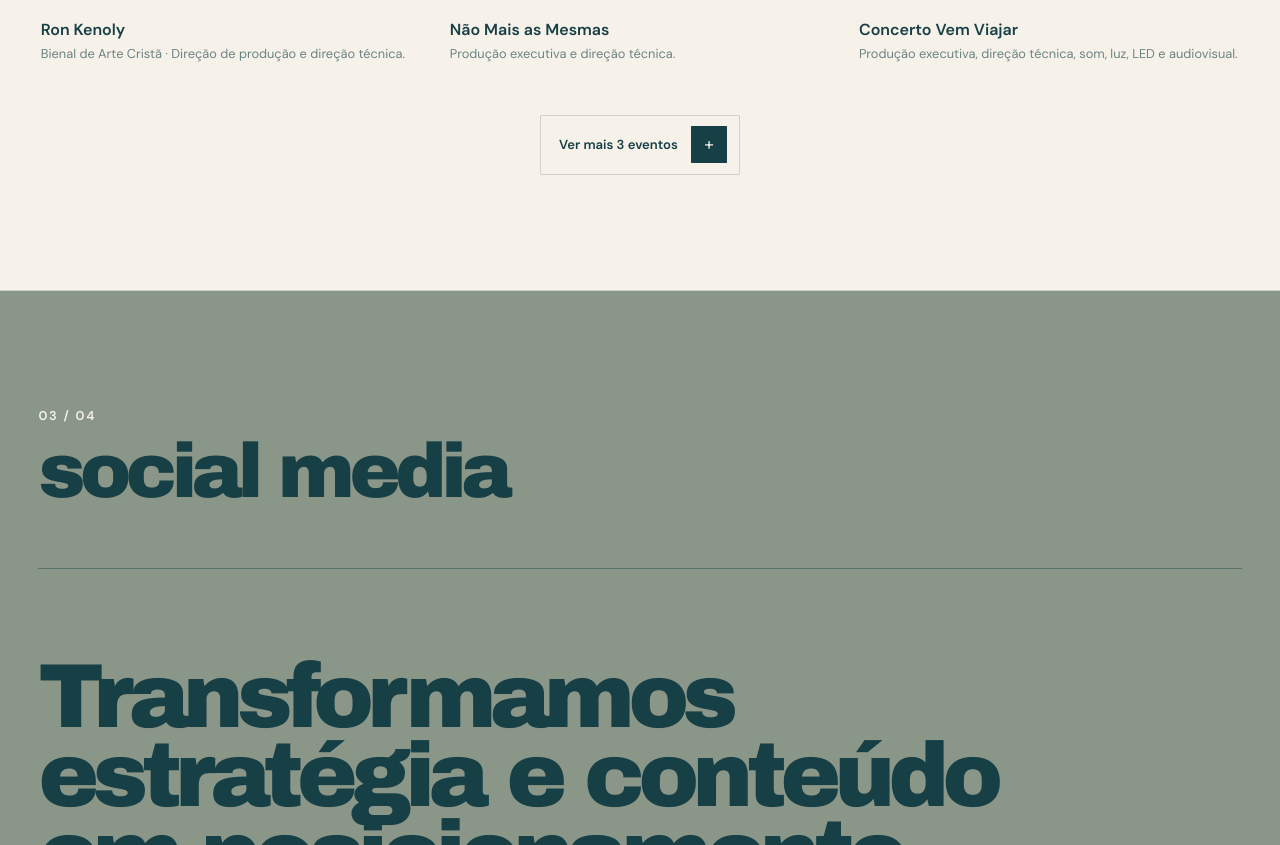
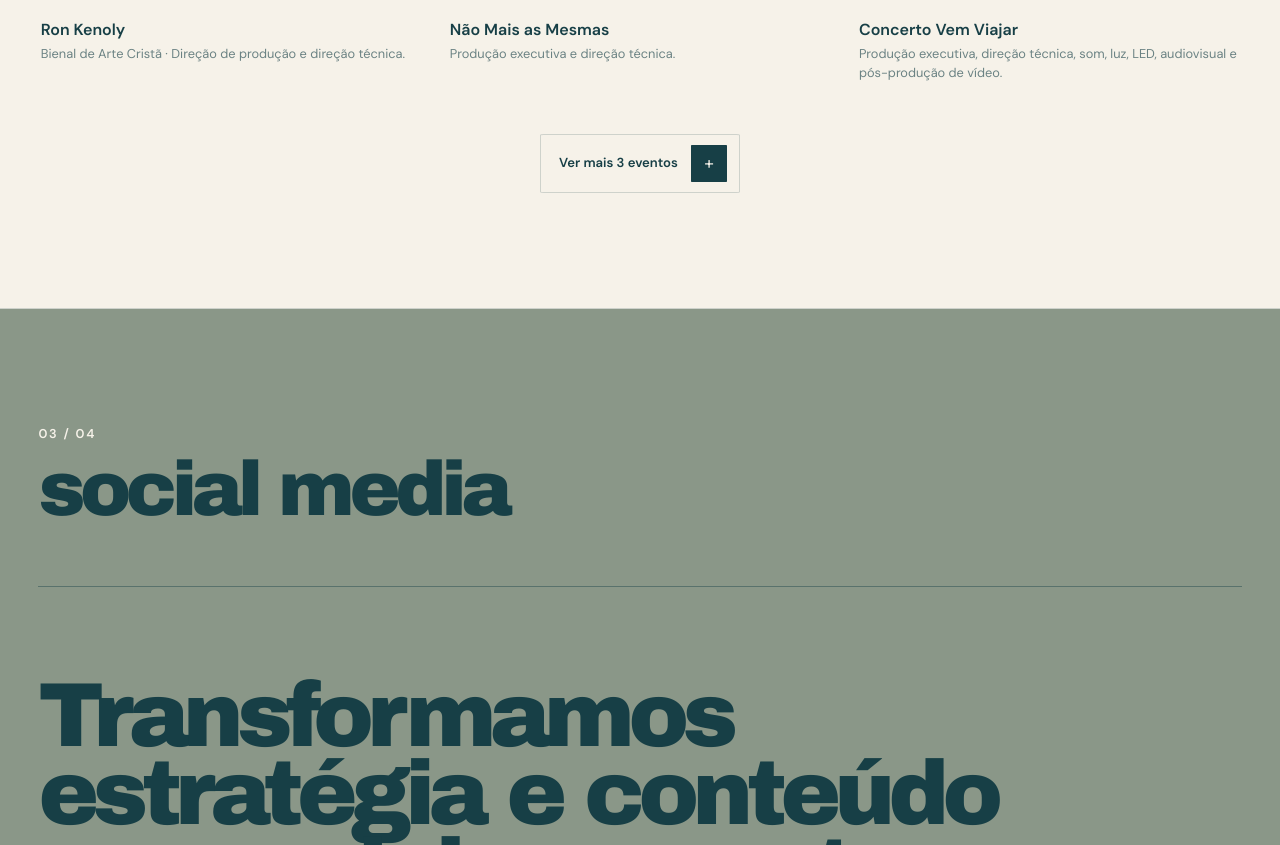
Before and after one commit to vitorsam94/mssite, a plain HTML site: page index.html in a window 1280 px wide. Shown: the part 3467-4312 px from the top of the page. Drawn offline with Linux system fonts and the light colour scheme.

Commit message:
Adiciona pós-produção ao crédito do concerto

```diff
--- a/index.html
+++ b/index.html
@@ -2363,7 +2363,7 @@
               <img src="https://i.ytimg.com/vi/-ukQRlljLk8/hqdefault.jpg" alt="Concerto Vem Viajar — Coro e Orquestra EDUCA" loading="lazy">
               <span class="video-number">03</span><span class="play" aria-hidden="true"><svg viewBox="0 0 24 24" fill="currentColor"><path d="M8 5v14l11-7z"/></svg></span>
             </button>
-            <div class="video-card__info event-card__info"><h4>Concerto Vem Viajar</h4><span>Produção executiva, direção técnica, som, luz, LED e audiovisual.</span></div>
+            <div class="video-card__info event-card__info"><h4>Concerto Vem Viajar</h4><span>Produção executiva, direção técnica, som, luz, LED, audiovisual e pós-produção de vídeo.</span></div>
           </article>
 
           <article class="video-card reveal collapsible-extra" hidden>
```
Also changed, not shown: 1 other file.
